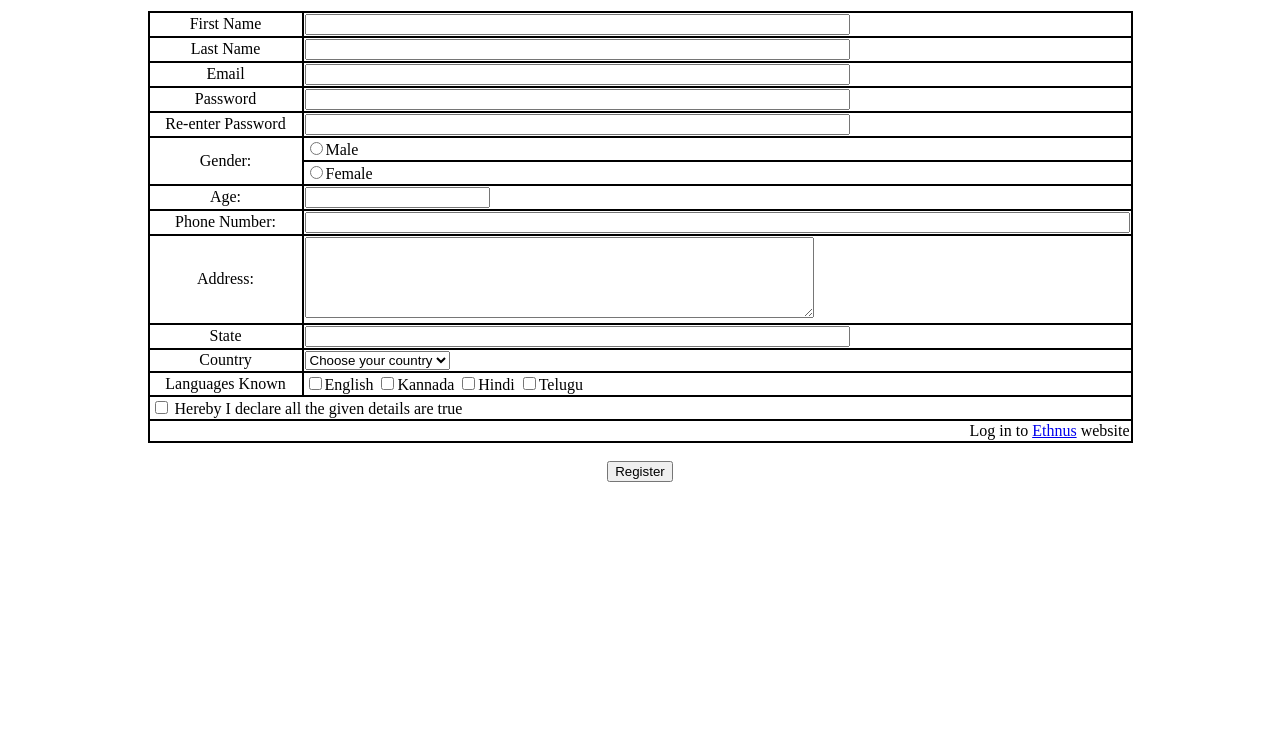
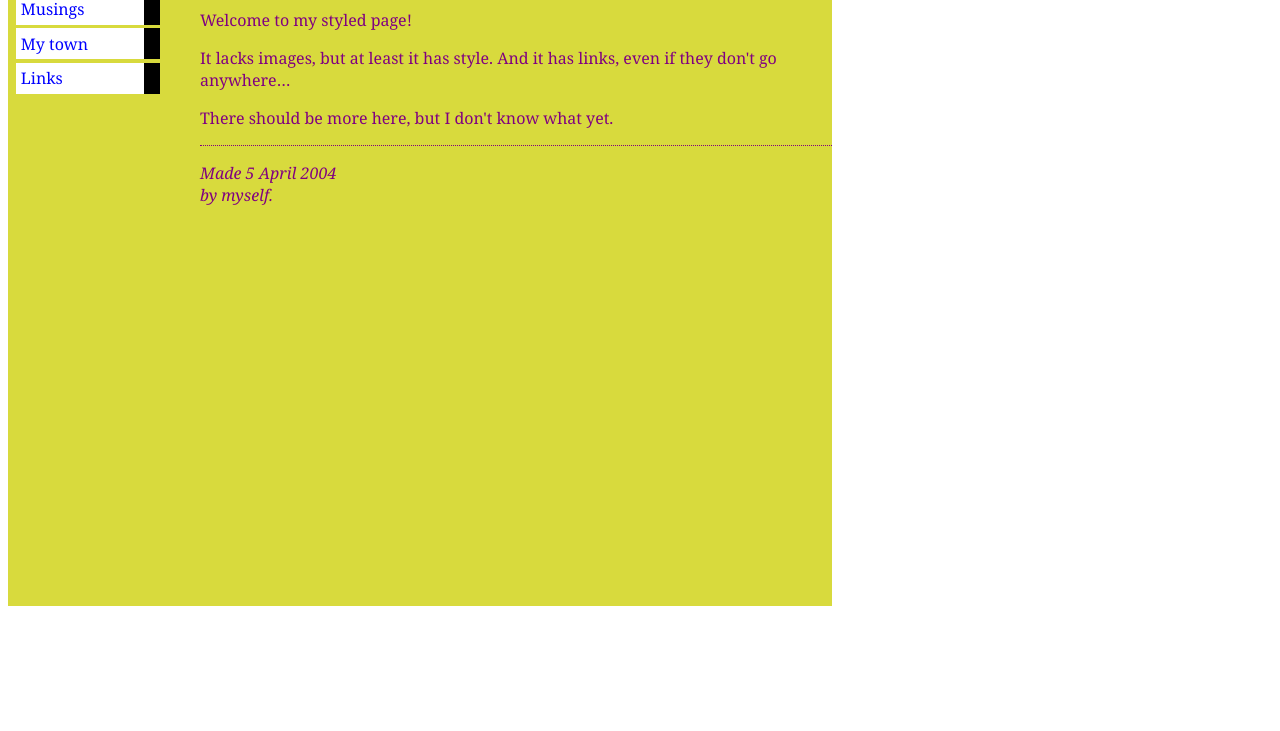
Before and after one commit to AlladaShankar/Mern-full-stack-task-1, a plain HTML site: page css_task5.html in a window 1280 px wide. Shown: the part 69-800 px from the top of the page. Drawn offline with Linux system fonts and the light colour scheme.

Commit message:
Update css_task5.html

```diff
--- a/css_task5.html
+++ b/css_task5.html
@@ -1,99 +1,86 @@
 <!DOCTYPE html>
-<html lang="en">
+<html>
 <head>
-    <meta charset="UTF-8">
-    <meta name="viewport" content="width=device-width, initial-scale=1.0">
-    <title>HTML Task-5</title>
+<meta name="viewport" content="width=device-width, initial-scale=1">
+  <title> CSS Task-5</title>
+  <style>
+
+    div {
+      padding-left: 12em;
+      font-family: Georgia, "Times New Roman", Times, serif;
+      color: purple;
+      background-color: #d8da3d;
+      width:50%;
+      padding-bottom:400px;
+
+    }
+
+    ul.navbar {
+      list-style-type: none;
+      padding: 0;
+      margin: 0;
+      position: absolute;
+      top: 1.5em;
+      left: 1em;
+      width: 9em;
+    }
+
+    h1 {
+      font-family: "Arial Black", Helvetica, Geneva, Arial, SunSans-Regular, sans-serif;
+      color: purple;
+    }
+
+    ul.navbar li {
+      background: white;
+      margin: 0.2em 0;
+      padding: 0.3em;
+      border-right: 1em solid black;
+    }
+
+    ul.navbar a {
+      text-decoration: none;
+    }
+
+    a:link {
+      color: blue;
+    }
+
+    a:visited {
+      color: purple;
+    }
+
+    address {
+      margin-top: 1em;
+      padding-top: 1em;
+      border-top: thin dotted;
+    }
+  </style>
 </head>
+
 <body>
-    <h1 style="color:blue;" align="center">Registration Form</h1>
-    <form>
-        <table>
-            <table border="1"  align="center" bordercolor="Black" cellspacing="0">
 
-            <tr>
-                <td width="150"><center>First Name</center></td>
-                <td><input type="text" size="65" placeholder=" "></td>
-            </tr>
-            <tr>
-                <td width="150"><center>Last Name</center></td>
-                <td><input type="text" size="65" placeholder=" "></td>
-            </tr>
-            <tr>
-                <td width="150"><center>Email</center></td>
-                <td><input type="email"  size="65" placeholder=""></td>
-            </tr>
-            <tr>
-                <td width="150" ><center>Password</center></td>
-                <td><input type="password" size="65" placeholder=""></td>
-            </tr>
-            <tr>
-                <td width="150"><center>Re-enter Password</center></td>
-                <td><input type="password" size="65" placeholder=""></td>
-            </tr>
-            <tr>
-                <td width="150px" rowspan="2"><center>Gender:</center></td>
-                <td>
-                    <label for="Male"><input type="radio" name="Gender" id="Male">Male</label>
-                </td>
-            <tr>
-                <td>
-                    <label for="Female"><input type="radio" name="Gender" id="Female">Female</label>
-                </td>
-            </tr>
-            </tr>
-            <tr>
-                <td width="150"><center>Age:</center></td>
-                <td><input type="number" size="300" placeholder=""></td>
-            </tr>
-            <tr>
-                <td width="150"><center>Phone Number:</center></td>
-                <td ><input type="tel" size="100" placeholder=""></td>
-            </tr>
-            <tr>
-                <td width="150" height="40"><center>Address:</center></td>
-                <td>
-                    <textarea name="address" id="address" cols="61" rows="5" placeholder=" "></textarea>
-                </td>
-            </tr>
-            <tr>
-                <td width="150"><center>State</center></td>
-                <td><input type="text" size="65" placeholder=""></td>
-            </tr>
-            <tr>
-                <td width="150"><center>Country</center></td>
-                <td><select  name="Country" id="Country">
-                        <option value="Choose your country">Choose your country</option>
-                        <option value="India">India</option>
-                        <option value="US">US</option>
-                        <option value="UK">UK</option>
-                        <option value="Australia">Australia</option>
-                </td>
-            </tr>
-            <tr>
-                <td width="150"><center>Languages Known</center></td>
-                <td >
-                    <label for="Languages"><input type="checkbox" name="Languages" id="Languages">English  </label>
-                    <label for="Languages"><input type="checkbox" name="Languages" id="Languages">Kannada  </label>
-                    <label for="Languages"><input type="checkbox" name="Languages" id="Languages">Hindi  </label>
-                    <label for="Languages"><input type="checkbox" name="Languages" id="Languages">Telugu  </label>
-                </td>
-            </tr>
-            <tr>
-                <td colspan="2">
-                    <label for="statement">
-                        <input type="checkbox" name="statement" id="statement"> Hereby I declare all the given details are true
-                    </label>
-                </td>
-            </tr>
-            <tr>
-                <td colspan="2" align="right"> Log in to <a href="https://ethnus.com/" target="_blank">Ethnus</a> website </td>
-            </tr>
-        </table>
-        <br>
-        <div align="center" >
-            <input  type="button" value="Register" >
-        </div>
-    </form>
+<div>
+<ul class="navbar">
+  <li><a href="index.html">Home page</a></li>
+  <li><a href="musings.html">Musings</a></li>
+  <li><a href="town.html">My town</a></li>
+  <li><a href="links.html">Links</a></li>
+</ul>
+
+
+<h1>My first styled page</h1>
+
+<p>Welcome to my styled page!</p>
+
+<p>It lacks images, but at least it has style.
+And it has links, even if they don't go
+anywhere&hellip;</p>
+
+<p>There should be more here, but I don't know
+what yet.</p>
+
+<address>Made 5 April 2004<br>
+  by myself.</address>
+</div>
 </body>
 </html>
```
